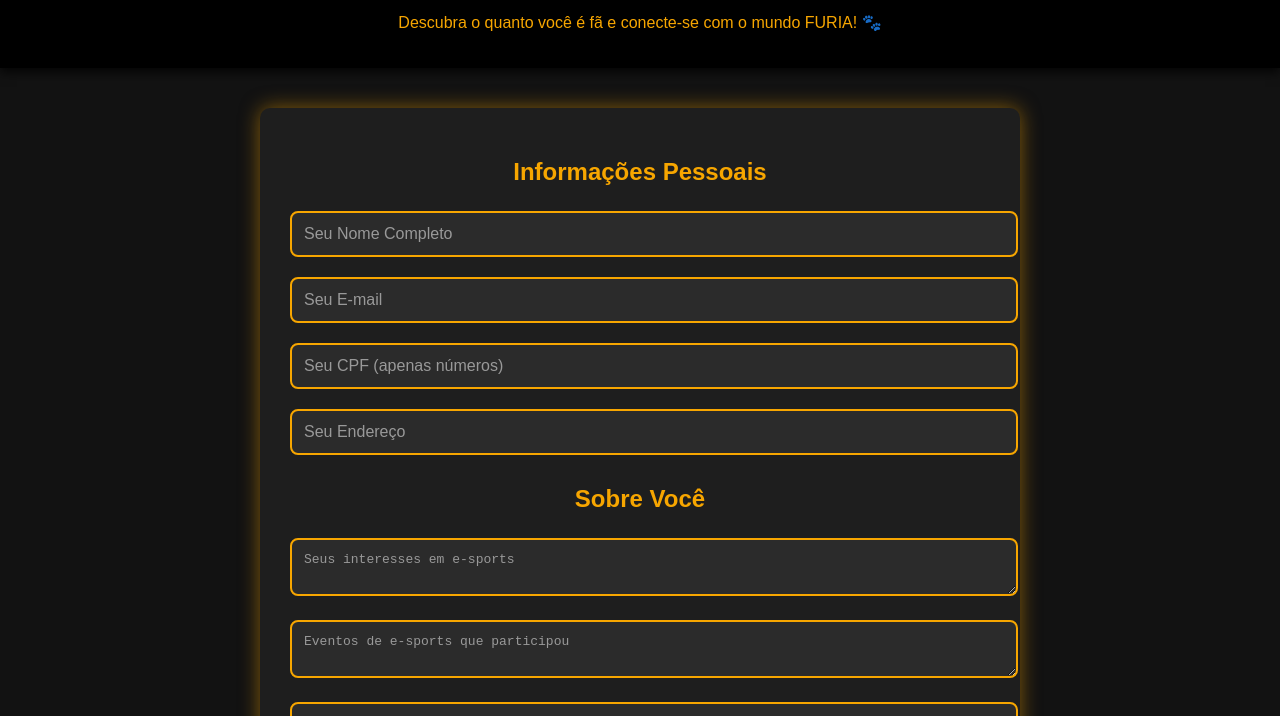
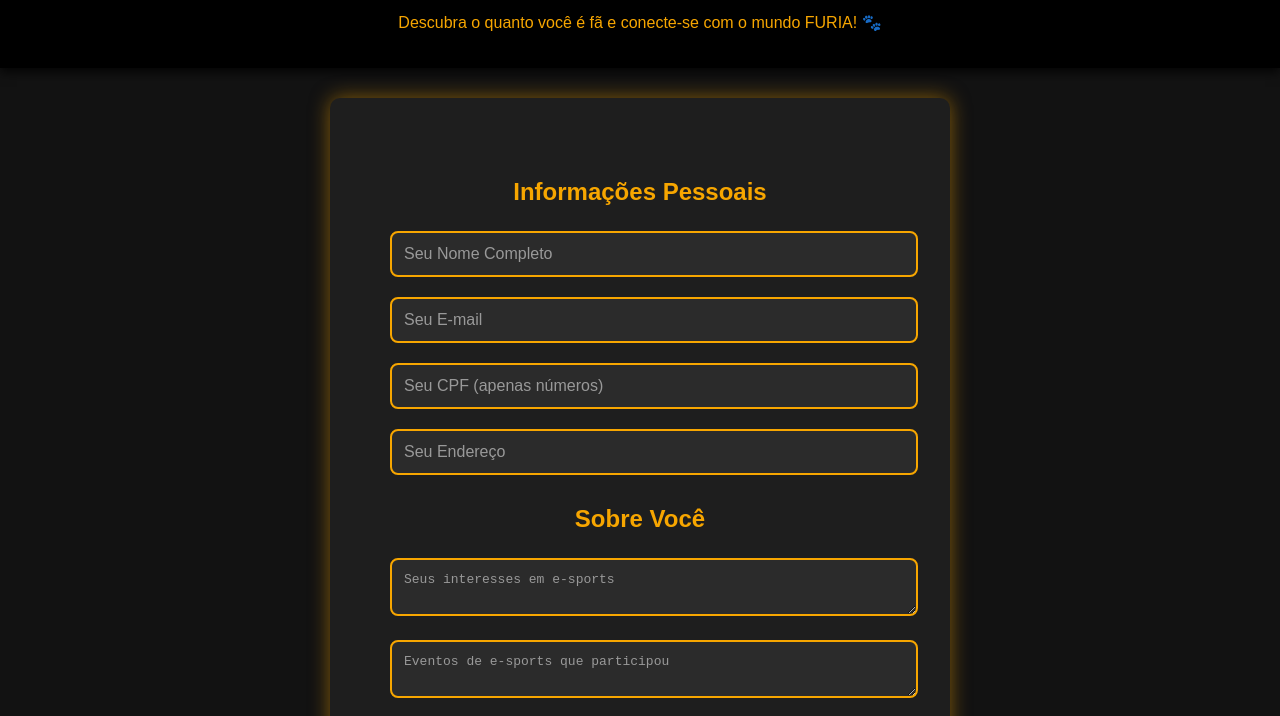
Before and after one commit to davifeels/furia-know-your-fan, a website: page index.html in a window 1280 px wide. Shown: the part 81-797 px from the top of the page. Drawn offline with Linux system fonts and the light colour scheme.

Commit message:
Update style.css

```diff
--- a/style.css
+++ b/style.css
@@ -21,9 +21,9 @@
 
   /* Formulário de Coleta de Dados */
   .container {
-    padding: 30px;
-    max-width: 700px;
-    margin: 40px auto;
+    padding: 60px;
+    max-width: 500px;
+    margin: 30px auto;
     background-color: #1e1e1e;
     border-radius: 10px;
     box-shadow: 0 0 20px rgba(247, 166, 0, 0.5);
```
